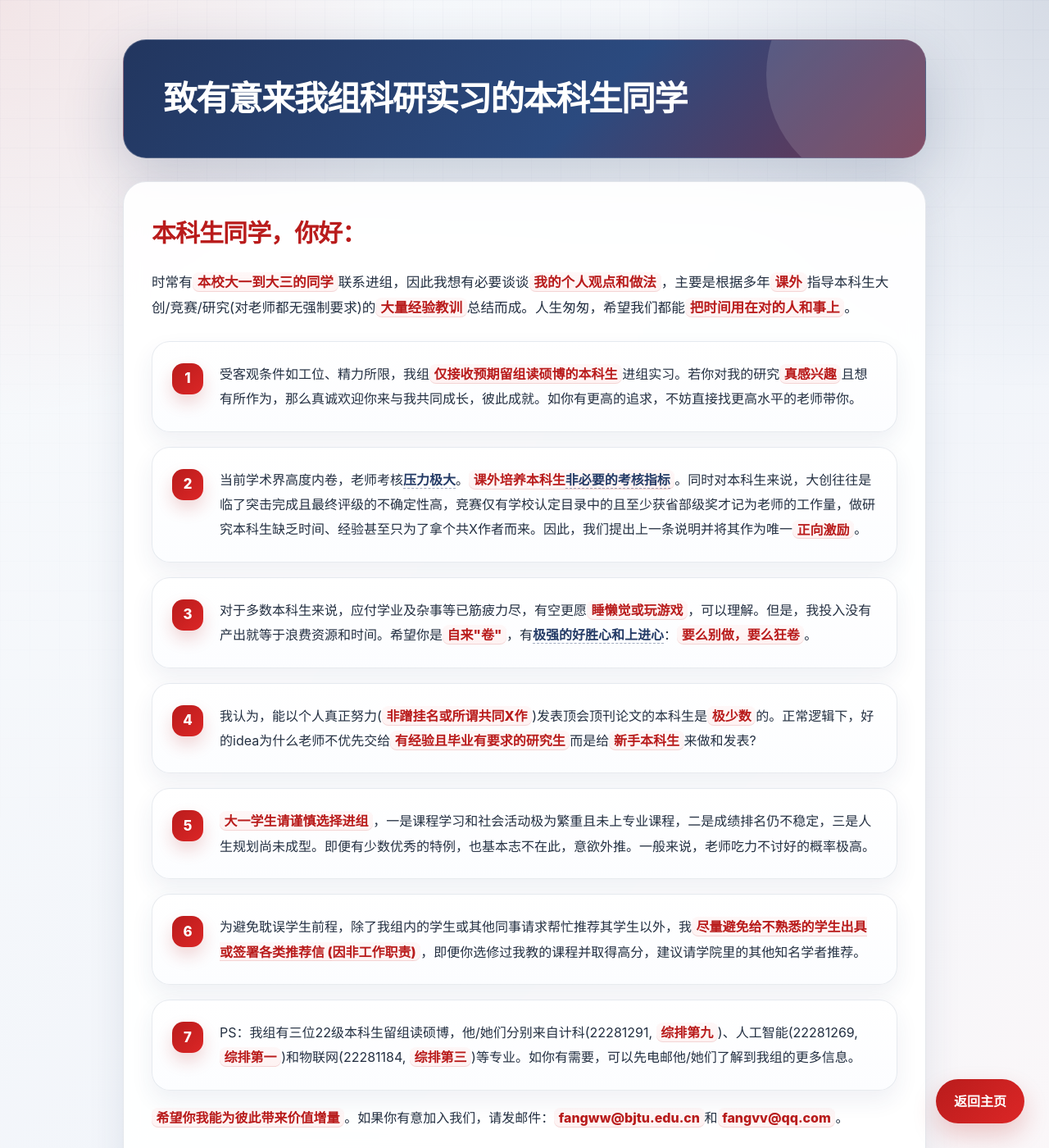
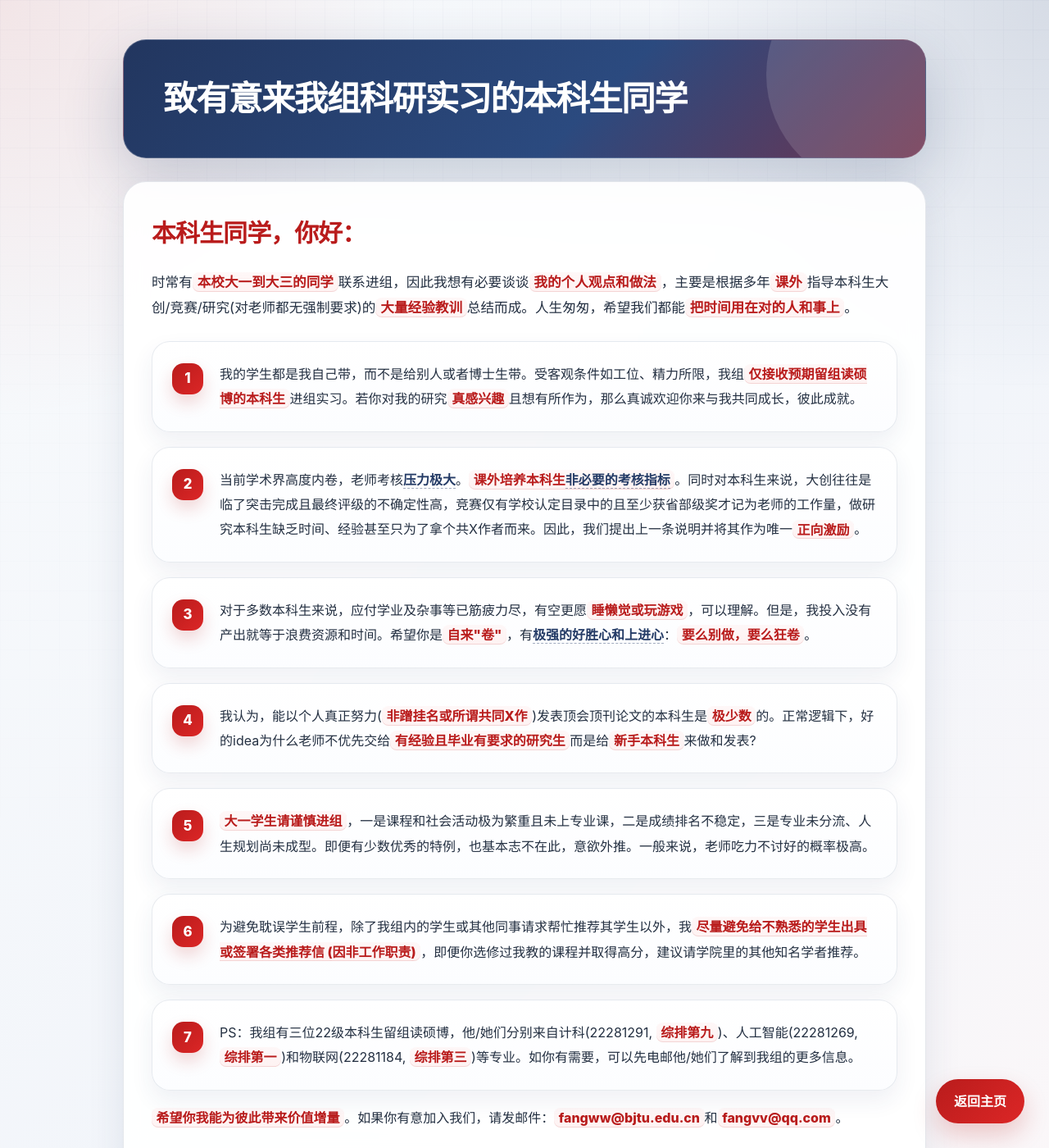
Before and after one commit to fangvv/Homepage, a Jekyll site: the page faq.html, which Jekyll copies as it is, in a window 1280 px wide and 1400 px high. Shown: the whole window at 82% size. Built offline with Jekyll 4.4.1, drawn with Linux system fonts in a browser that asks for light colours; comment, search, counter and statistics services are not loaded.

Commit message:
update faq

```diff
--- a/faq.html
+++ b/faq.html
@@ -347,11 +347,12 @@ AI隐私安全, AI Privacy
             时常有<strong>本校大一到大三的同学</strong>联系进组，因此我想有必要谈谈<strong>我的个人观点和做法</strong>，主要是根据多年<strong>课外</strong>指导本科生大创/竞赛/研究(对老师都无强制要求)的<strong>大量经验教训</strong>总结而成。人生匆匆，希望我们都能<strong>把时间用在对的人和事上</strong>。</p>
 
             <ol>
-                <li>受客观条件如工位、精力所限，我组<strong>仅接收预期留组读硕博的本科生</strong>进组实习。若你对我的研究<strong>真感兴趣</strong>且想有所作为，那么真诚欢迎你来与我共同成长，彼此成就。如你有更高的追求，不妨直接找更高水平的老师带你。</li>
-                <li>当前学术界高度内卷，老师考核<a href="https://www.zhihu.com/question/1976088728318538595" target="_blank">压力极大</a>。<strong>课外培养本科生<a href="https://www.zhihu.com/question/1993742963784848897/answer/1993748322066920997" target="_blank">非必要的考核指标</a></strong>。同时对本科生来说，大创往往是临了突击完成且最终评级的不确定性高，竞赛仅有学校认定目录中的且至少获省部级奖才记为老师的工作量，做研究本科生缺乏时间、经验甚至只为了拿个共X作者而来。因此，我们提出上一条说明并将其作为唯一<strong>正向激励</strong>。</li>
+                <li>我的学生都是我自己带，而不是给别人或者博士生带。受客观条件如工位、精力所限，我组<strong>仅接收预期留组读硕博的本科生</strong>进组实习。若你对我的研究<strong>真感兴趣</strong>且想有所作为，那么真诚欢迎你来与我共同成长，彼此成就。</li>
+
+<li>当前学术界高度内卷，老师考核<a href="https://www.zhihu.com/question/1976088728318538595" target="_blank">压力极大</a>。<strong>课外培养本科生<a href="https://www.zhihu.com/question/1993742963784848897/answer/1993748322066920997" target="_blank">非必要的考核指标</a></strong>。同时对本科生来说，大创往往是临了突击完成且最终评级的不确定性高，竞赛仅有学校认定目录中的且至少获省部级奖才记为老师的工作量，做研究本科生缺乏时间、经验甚至只为了拿个共X作者而来。因此，我们提出上一条说明并将其作为唯一<strong>正向激励</strong>。</li>
                 <li>对于多数本科生来说，应付学业及杂事等已筋疲力尽，有空更愿<strong>睡懒觉或玩游戏</strong>，可以理解。但是，我投入没有产出就等于浪费资源和时间。希望你是<strong>自来"卷"</strong>，有<a href="https://p9.itc.cn/q_70/images03/20211231/97b9e0e41e424e699d87b0a6c46add0e.jpeg" target="_blank">极强的好胜心和上进心</a>：<strong>要么别做，要么狂卷</strong>。</li>
                 <li>我认为，能以个人真正努力(<strong>非蹭挂名或所谓共同X作</strong>)发表顶会顶刊论文的本科生是<strong>极少数</strong>的。正常逻辑下，好的idea为什么老师不优先交给<strong>有经验且毕业有要求的研究生</strong>而是给<strong>新手本科生</strong>来做和发表?</li>
-                <li><strong>大一学生请谨慎选择进组</strong>，一是课程学习和社会活动极为繁重且未上专业课程，二是成绩排名仍不稳定，三是人生规划尚未成型。即便有少数优秀的特例，也基本志不在此，意欲外推。一般来说，老师吃力不讨好的概率极高。</li>
+                <li><strong>大一学生请谨慎进组</strong>，一是课程和社会活动极为繁重且未上专业课，二是成绩排名不稳定，三是专业未分流、人生规划尚未成型。即便有少数优秀的特例，也基本志不在此，意欲外推。一般来说，老师吃力不讨好的概率极高。</li>
 
                 <li>为避免耽误学生前程，除了我组内的学生或其他同事请求帮忙推荐其学生以外，我<strong>尽量避免给不熟悉的学生出具或签署各类推荐信 (因非工作职责)</strong>，即便你选修过我教的课程并取得高分，建议请学院里的其他知名学者推荐。</li>
                 <li>PS：我组有三位22级本科生留组读硕博，他/她们分别来自计科(22281291, <strong>综排第九</strong>)、人工智能(22281269, <strong>综排第一</strong>)和物联网(22281184, <strong>综排第三</strong>)等专业。如你有需要，可以先电邮他/她们了解到我组的更多信息。</li>
```
